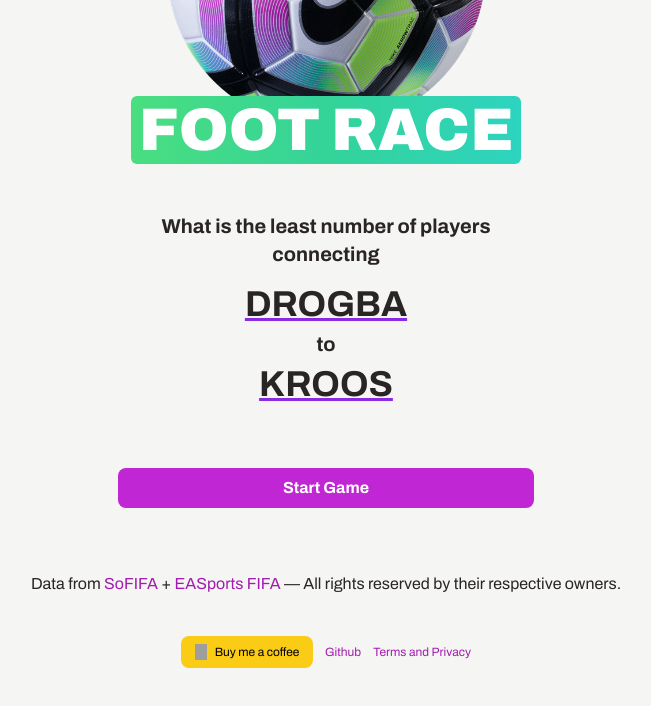
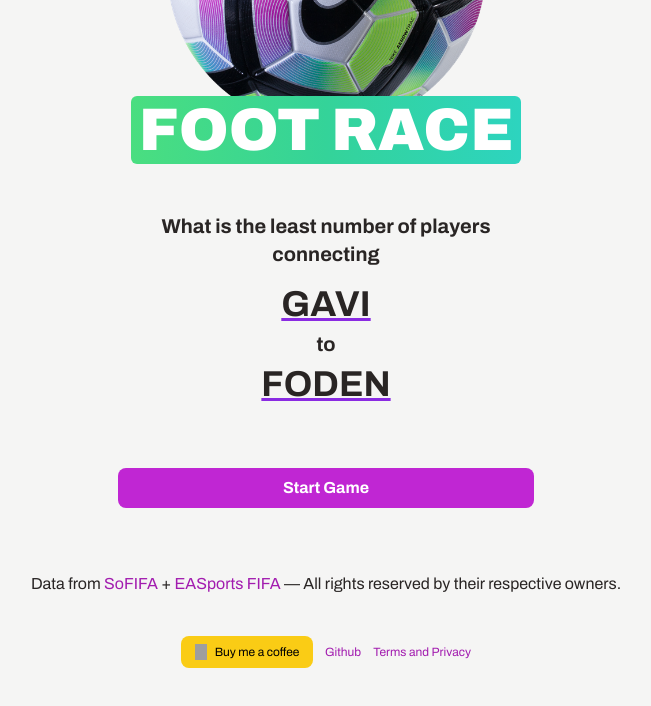
Before and after one commit to cerivitos/six-deg-football, an Angular app: page / in a window 1280 px wide. Shown: the top 706 px of the page, without its empty margins (314-965 px from the left). Built offline with nearby package versions, Linux system fonts and the light colour scheme; no server answers; grey boxes are pictures that could not be loaded; what @angular/fire, @ngneat/hot-toast would draw is missing.

Commit message:
Implement animation for name changing

```diff
--- a/src/app/component/name-carousel/name-carousel.component.html
+++ b/src/app/component/name-carousel/name-carousel.component.html
@@ -1,7 +1,11 @@
 <div
   class="text-center mb-4 grid grid-rows-3 justify-center items-center w-full font-bold"
 >
-  <span class="name-text justify-self-center uppercase">{{ name1 }}</span>
+  <span class="name-text justify-self-center uppercase" [@name1Anim]="name1">{{
+    name1
+  }}</span>
   <h3>to</h3>
-  <span class="name-text justify-self-center uppercase">{{ name2 }}</span>
+  <span class="name-text justify-self-center uppercase" [@name2Anim]="name2">{{
+    name2
+  }}</span>
 </div>
--- a/src/app/component/name-carousel/name-carousel.component.ts
+++ b/src/app/component/name-carousel/name-carousel.component.ts
@@ -1,9 +1,46 @@
+import {
+  animate,
+  keyframes,
+  style,
+  transition,
+  trigger,
+} from '@angular/animations';
 import { Component, OnInit } from '@angular/core';
 
 @Component({
   selector: 'app-name-carousel',
   templateUrl: './name-carousel.component.html',
   styleUrls: ['./name-carousel.component.css'],
+  animations: [
+    trigger('name1Anim', [
+      transition('* => *', [
+        style({ opacity: 0 }),
+        animate(
+          '1500ms',
+          keyframes([
+            style({ opacity: 0, offset: 0 }),
+            style({ opacity: 1, offset: 0.1 }),
+            style({ opacity: 1, offset: 0.9 }),
+            style({ opacity: 0, offset: 1 }),
+          ])
+        ),
+      ]),
+    ]),
+    trigger('name2Anim', [
+      transition('* => *', [
+        style({ opacity: 0 }),
+        animate(
+          '2000ms',
+          keyframes([
+            style({ opacity: 0, offset: 0 }),
+            style({ opacity: 1, offset: 0.1 }),
+            style({ opacity: 1, offset: 0.9 }),
+            style({ opacity: 0, offset: 1 }),
+          ])
+        ),
+      ]),
+    ]),
+  ],
 })
 export class NameCarouselComponent implements OnInit {
   constructor() {}
@@ -68,7 +105,7 @@
       }
 
       this.name1 = this.names[index1];
-    }, 2000);
+    }, 1500);
 
     setInterval(() => {
       if (index2 + 1 < this.names.length) {
@@ -81,6 +118,6 @@
         index2 = 0;
       }
       this.name2 = this.names[index2];
-    }, 1500);
+    }, 2000);
   }
 }
```
